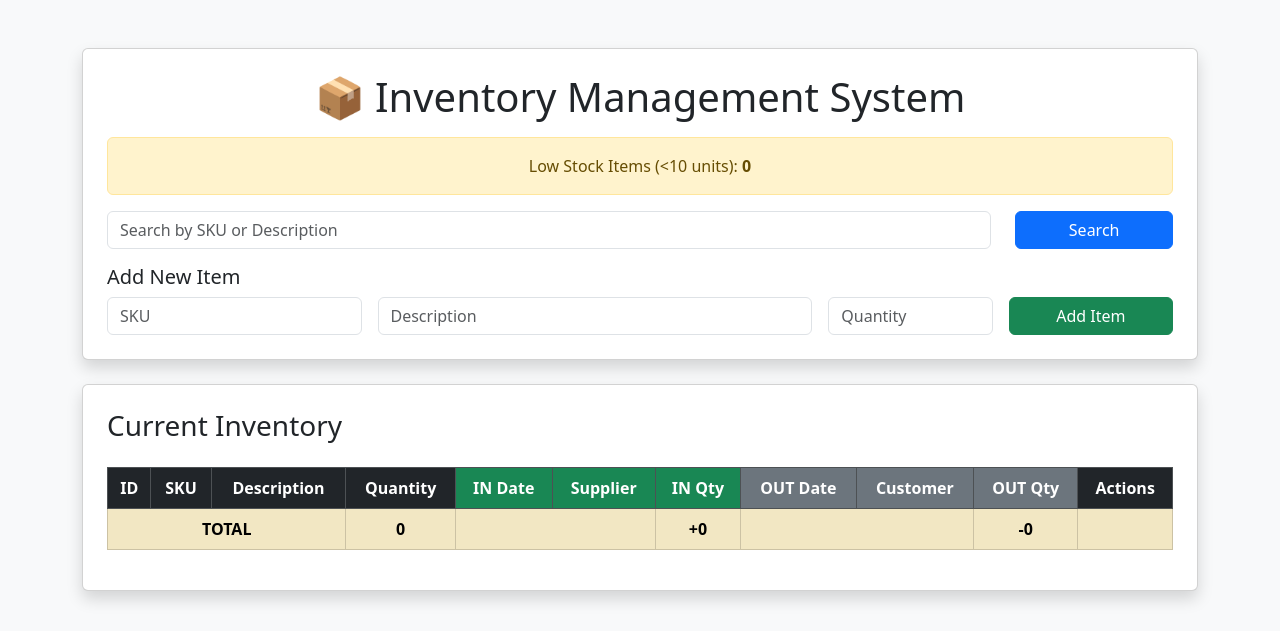
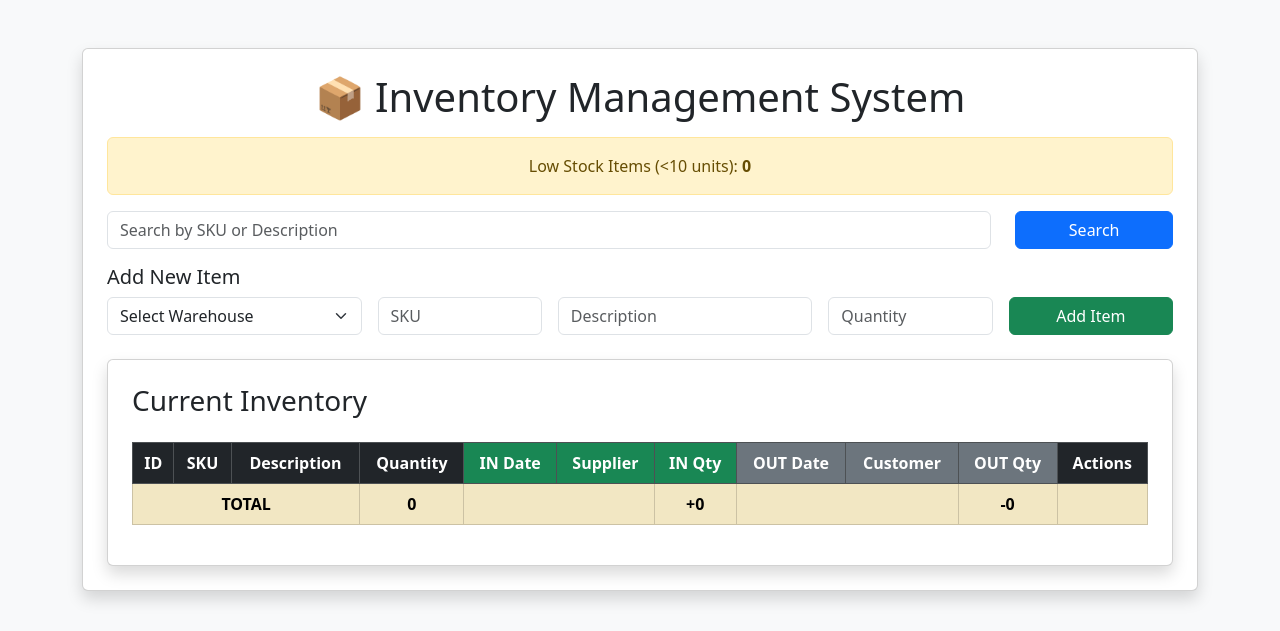
Before and after one commit to maxjack20001-bot/logistics_system-, a FastAPI app: page / in a window 1280 px wide. Shown: the top 631 px of the page. Run offline with FastAPI, Linux system fonts and the light colour scheme.

Commit message:
Update index.html

```diff
--- a/templates/index.html
+++ b/templates/index.html
@@ -31,25 +31,47 @@
             </div>
         </form>
 
-        <!-- ADD ITEM -->
+                <!-- ADD ITEM -->
         <h5>Add New Item</h5>
         <form action="/add" method="post" class="row g-3">
+
+            <!-- NEW: Warehouse Dropdown -->
             <div class="col-md-3">
-                <input type="text" name="sku" class="form-control" placeholder="SKU" required>
+                <select name="warehouse_id" class="form-select" required>
+                    <option value="">Select Warehouse</option>
+                    {% for warehouse in warehouses %}
+                        <option value="{{ warehouse.id }}">
+                            {{ warehouse.name }} - {{ warehouse.location }}
+                        </option>
+                    {% endfor %}
+                </select>
             </div>
-            <div class="col-md-5">
-                <input type="text" name="description" class="form-control" placeholder="Description" required>
+
+            <div class="col-md-2">
+                <input type="text" name="sku" class="form-control"
+                       placeholder="SKU" required>
             </div>
+
+            <div class="col-md-3">
+                <input type="text" name="description"
+                       class="form-control"
+                       placeholder="Description" required>
+            </div>
+
             <div class="col-md-2">
-                <input type="number" name="quantity" class="form-control" placeholder="Quantity" required>
+                <input type="number" name="quantity"
+                       class="form-control"
+                       placeholder="Quantity" required>
             </div>
+
             <div class="col-md-2">
-                <button type="submit" class="btn btn-success w-100">
+                <button type="submit"
+                        class="btn btn-success w-100">
                     Add Item
                 </button>
             </div>
         </form>
-    </div>
+
 
 
     <!-- INVENTORY TABLE -->
```
